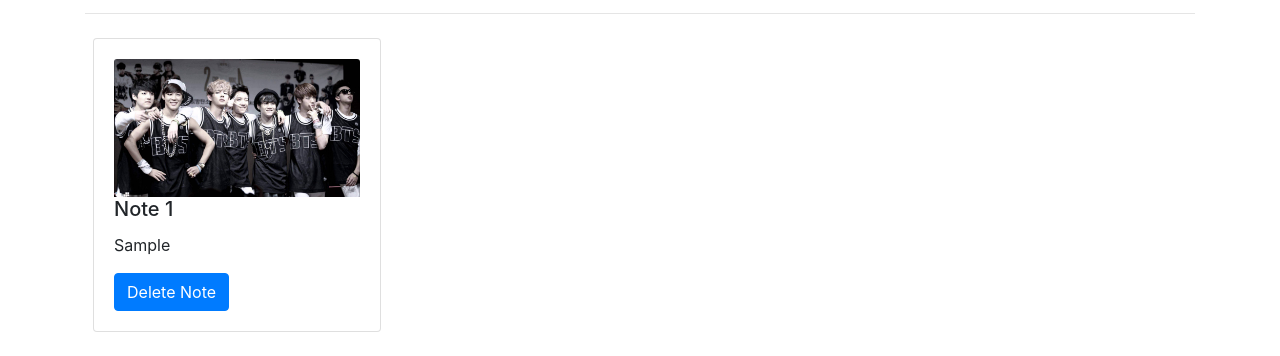
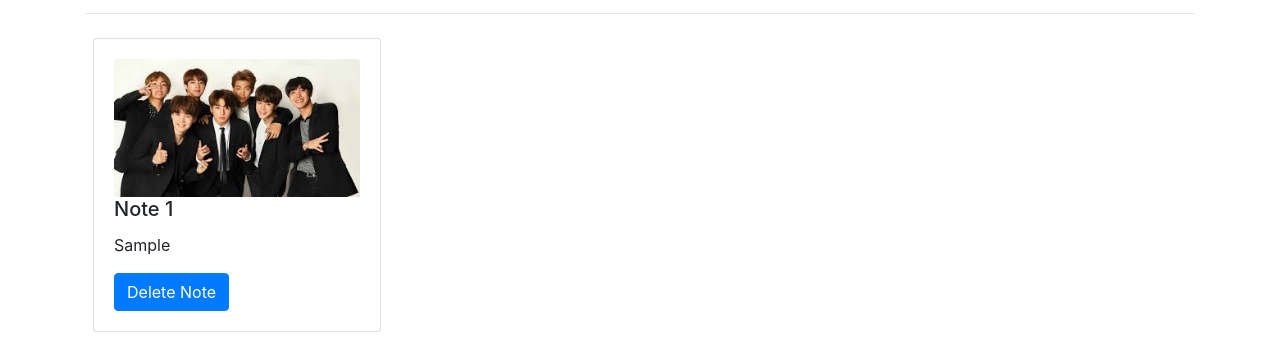
Before and after one commit to hameed-wdeveloper/gift-f, a plain HTML site: page notes.html in a window 1280 px wide. Both pictures are taken after typing "Sample" into the empty fields and a click on the button "Add Note". Shown: the part 482-838 px from the top of the page. Drawn offline with nearby package versions, Linux system fonts and the light colour scheme.

Commit message:
Update notes.html

```diff
--- a/notes.html
+++ b/notes.html
@@ -55,7 +55,7 @@
         <hr>
         <h1>Your Notes</h1>
         <hr>
-        <div background="111440.jpg" id="notes" class="row container-fluid"> </div>
+        <div background="images.jpg" id="notes" class="row container-fluid"> </div>
     </div>
 
     </style>
@@ -104,7 +104,7 @@
                 html += `
             <div class="noteCard my-2 mx-2 card" style="width: 18rem;">
                     <div class="card-body">
-                        <img src="111440.jpg" class="card-img-top" alt="...">
+                        <img src="images.jpg" class="card-img-top" alt="...">
                         <h5 class="card-title">Note ${index + 1}</h5>
                         <p class="card-text"> ${element}</p>
                         <button id="${index}"onclick="deleteNote(this.id)" class="btn btn-primary">Delete Note</button>
```
